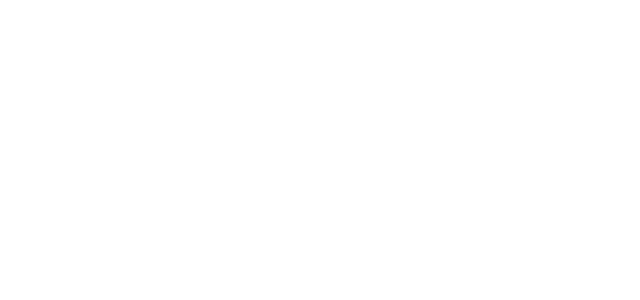
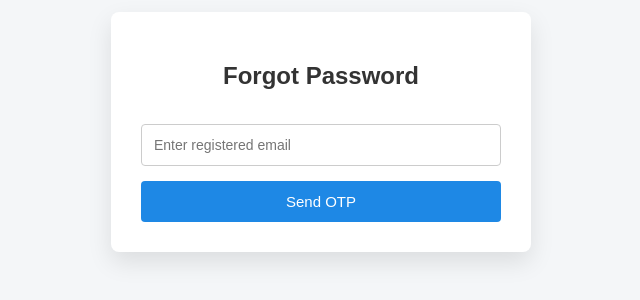
Before and after one commit to ashik-tvs/Garage, a React (Create React App) app: page /forgot-password in a window 1280 px wide. Before the commit this address had no page. Shown: the part 268-568 px from the top of the page, without its empty margins (319-959 px from the left). Built offline with nearby package versions, Linux system fonts and the light colour scheme; what axios-retry would draw is missing.

Commit message:
Forgot Password Api Integrated

```diff
--- a/src/App.js
+++ b/src/App.js
@@ -22,6 +22,9 @@
 
 import { CartProvider } from "./context/CartContext.js";
 import Login from "./components/Login/Login.jsx";
+import ForgotPassword from "./components/Login/Forgotpassword.jsx";
+import VerifyOtp from "./components/Login/VerifyOtp.jsx";
+import ResetPassword from "./components/Login/ResetPassword.jsx";
 import ScrollToTop from "./components/ScrollToTop.jsx";
 
 function App() {
@@ -33,6 +36,9 @@
           {/* Login page without Layout */}
           <Route path="/" element={<Login />} />
           <Route path="/login" element={<Login />} />
+          <Route path="/forgot-password" element={<ForgotPassword />} />
+          <Route path="/verify-otp" element={<VerifyOtp />} />
+          <Route path="/reset-password" element={<ResetPassword />} />
 
           <Route element={<Layout />}>
             <Route path="/home" element={<Home />} />
@@ -53,8 +59,14 @@
               path="/service-type-products"
               element={<ServiceTypeProduct />}
             />
-            <Route path="/service-type-category" element={<SeviceTypeCategory />} />
-            <Route path="/service-type-sub-category" element={<SeviceTypeSubCategory />} />
+            <Route
+              path="/service-type-category"
+              element={<SeviceTypeCategory />}
+            />
+            <Route
+              path="/service-type-sub-category"
+              element={<SeviceTypeSubCategory />}
+            />
             <Route path="/service-type-model" element={<SeviceTypeModel />} />
             <Route path="/search-by-part-number" element={<PartNumber />} />
             <Route path="/search-by-image" element={<Image />} />
--- /dev/null
+++ b/src/components/Login/Forgotpassword.jsx
@@ -0,0 +1,51 @@
+import React, { useState } from "react";
+import { useNavigate } from "react-router-dom";
+import apiService from "../../services/apiservice";
+import "../../styles/Login/ForgotFlow.css";
+
+const ForgotPassword = () => {
+  const navigate = useNavigate();
+  const [email, setEmail] = useState("");
+  const [error, setError] = useState("");
+  const [loading, setLoading] = useState(false);
+
+  const handleSubmit = async (e) => {
+    e.preventDefault();
+    setError("");
+    setLoading(true);
+
+    try {
+      await apiService.post("/auth/forgot-password", { email });
+      navigate("/verify-otp", { state: { email } });
+    } catch (err) {
+      setError(err.response?.data?.message || "Failed to send OTP");
+    } finally {
+      setLoading(false);
+    }
+  };
+
+  return (
+    <div className="auth-container">
+      <form className="auth-card" onSubmit={handleSubmit}>
+        <h2>Forgot Password</h2>
+
+        {error && <p className="auth-error">{error}</p>}
+
+        <input
+          type="email"
+          placeholder="Enter registered email"
+          value={email}
+          onChange={(e) => setEmail(e.target.value)}
+          required
+          disabled={loading}
+        />
+
+        <button type="submit" disabled={loading}>
+          {loading ? "Sending OTP..." : "Send OTP"}
+        </button>
+      </form>
+    </div>
+  );
+};
+
+export default ForgotPassword;
--- /dev/null
+++ b/src/components/Login/ResetPassword.jsx
@@ -0,0 +1,65 @@
+import React, { useState, useEffect } from "react";
+import { useNavigate, useLocation } from "react-router-dom";
+import apiService from "../../services/apiservice";
+import "../../styles/Login/ForgotFlow.css";
+
+const ResetPassword = () => {
+  const navigate = useNavigate();
+  const { state } = useLocation();
+  const email = state?.email;
+  const otp = state?.otp;
+
+  const [newPassword, setNewPassword] = useState("");
+  const [error, setError] = useState("");
+
+  useEffect(() => {
+    if (!email || !otp) navigate("/forgot-password");
+  }, [email, otp, navigate]);
+
+  const isStrongPassword = (pwd) =>
+    /^(?=.*[a-z])(?=.*[A-Z])(?=.*\d).{8,}$/.test(pwd);
+
+  const handleReset = async (e) => {
+    e.preventDefault();
+    setError("");
+
+    if (!isStrongPassword(newPassword)) {
+      setError("Password must contain uppercase, lowercase and number");
+      return;
+    }
+
+    try {
+      await apiService.post("/auth/reset-password", {
+        email,
+        otp,
+        newPassword
+      });
+
+      navigate("/");
+    } catch (err) {
+      setError(err.response?.data?.message || "Reset failed");
+    }
+  };
+
+  return (
+    <div className="auth-container">
+      <form className="auth-card" onSubmit={handleReset}>
+        <h2>Reset Password</h2>
+
+        {error && <p className="auth-error">{error}</p>}
+
+        <input
+          type="password"
+          placeholder="New Password"
+          value={newPassword}
+          onChange={(e) => setNewPassword(e.target.value)}
+          required
+        />
+
+        <button type="submit">Reset Password</button>
+      </form>
+    </div>
+  );
+};
+
+export default ResetPassword;
--- /dev/null
+++ b/src/components/Login/VerifyOtp.jsx
@@ -0,0 +1,75 @@
+import React, { useEffect, useState } from "react";
+import { useNavigate, useLocation } from "react-router-dom";
+import apiService from "../../services/apiservice";
+import "../../styles/Login/ForgotFlow.css";
+
+const VerifyOtp = () => {
+  const navigate = useNavigate();
+  const { state } = useLocation();
+  const email = state?.email;
+
+  const [otp, setOtp] = useState("");
+  const [error, setError] = useState("");
+  const [timer, setTimer] = useState(60);
+
+  useEffect(() => {
+    if (!email) navigate("/forgot-password");
+  }, [email, navigate]);
+
+  useEffect(() => {
+    if (timer === 0) return;
+    const interval = setInterval(() => setTimer(t => t - 1), 1000);
+    return () => clearInterval(interval);
+  }, [timer]);
+
+  const handleVerify = async (e) => {
+    e.preventDefault();
+    setError("");
+
+    try {
+      await apiService.post("/auth/verify-reset-otp", { email, otp });
+      navigate("/reset-password", { state: { email, otp } });
+    } catch (err) {
+      setError(err.response?.data?.message || "Invalid OTP");
+    }
+  };
+
+  const handleResend = async () => {
+    try {
+      await apiService.post("/auth/forgot-password", { email });
+      setTimer(60);
+    } catch {
+      setError("Failed to resend OTP");
+    }
+  };
+
+  return (
+    <div className="auth-container">
+      <form className="auth-card" onSubmit={handleVerify}>
+        <h2>Verify OTP</h2>
+
+        {error && <p className="auth-error">{error}</p>}
+
+        <input
+          type="text"
+          placeholder="Enter OTP"
+          value={otp}
+          onChange={(e) => setOtp(e.target.value)}
+          required
+        />
+
+        <button type="submit">Verify OTP</button>
+
+        {timer > 0 ? (
+          <p className="auth-timer">Resend OTP in {timer}s</p>
+        ) : (
+          <button type="button" className="link-btn" onClick={handleResend}>
+            Resend OTP
+          </button>
+        )}
+      </form>
+    </div>
+  );
+};
+
+export default VerifyOtp;
--- /dev/null
+++ b/src/styles/Login/ForgotFlow.css
@@ -0,0 +1,64 @@
+.auth-container {
+  min-height: 100vh;
+  display: flex;
+  justify-content: center;
+  align-items: center;
+  background: #f4f6f8;
+}
+
+.auth-card {
+  background: #ffffff;
+  width: 360px;
+  padding: 30px;
+  border-radius: 8px;
+  box-shadow: 0 10px 25px rgba(0,0,0,0.1);
+  display: flex;
+  flex-direction: column;
+  gap: 15px;
+}
+
+.auth-card h2 {
+  text-align: center;
+  color: #333;
+}
+
+.auth-card input {
+  padding: 12px;
+  border: 1px solid #ccc;
+  border-radius: 4px;
+  font-size: 14px;
+}
+
+.auth-card button {
+  padding: 12px;
+  background: #1e88e5;
+  color: white;
+  border: none;
+  border-radius: 4px;
+  cursor: pointer;
+  font-size: 15px;
+}
+
+.auth-card button:disabled {
+  opacity: 0.6;
+}
+
+.auth-error {
+  color: red;
+  font-size: 13px;
+  text-align: center;
+}
+
+.auth-timer {
+  text-align: center;
+  font-size: 13px;
+  color: #555;
+}
+
+.link-btn {
+  background: none;
+  color: #1e88e5;
+  border: none;
+  cursor: pointer;
+  font-size: 14px;
+}
--- a/src/styles/Login/Login.css
+++ b/src/styles/Login/Login.css
@@ -180,24 +180,6 @@
   background: #e05e10;
 }
 
-/* Signup Text */
-.login-signup-text {
-  font-size: 12px;
-  color: #313957;
-  text-align: center;
-  margin: 0;
-}
-
-.login-signup-link {
-  color: #1e4ae9;
-  cursor: pointer;
-  margin-left: 4px;
-}
-
-.login-signup-link:hover {
-  text-decoration: underline;
-}
-
 /* ===============================
    RIGHT – IMAGE SECTION
    =============================== */
@@ -216,6 +198,23 @@
   object-fit: cover;
   display: block;
   filter: grayscale(100%) brightness(0.8) contrast(0.75);
+}
+.login-extra {
+  display: flex;
+  justify-content: space-between;
+  align-items: center;
+  margin-bottom: 15px;
+}
+
+.remember-me {
+  display: flex;
+  align-items: center;
+  font-size: 14px;
+  cursor: pointer;
+}
+
+.remember-me input {
+  margin-right: 5px;
 }
 
 /* ===============================
```
Also changed, not shown: src/components/Login/Login.jsx (+38 -19 lines).
